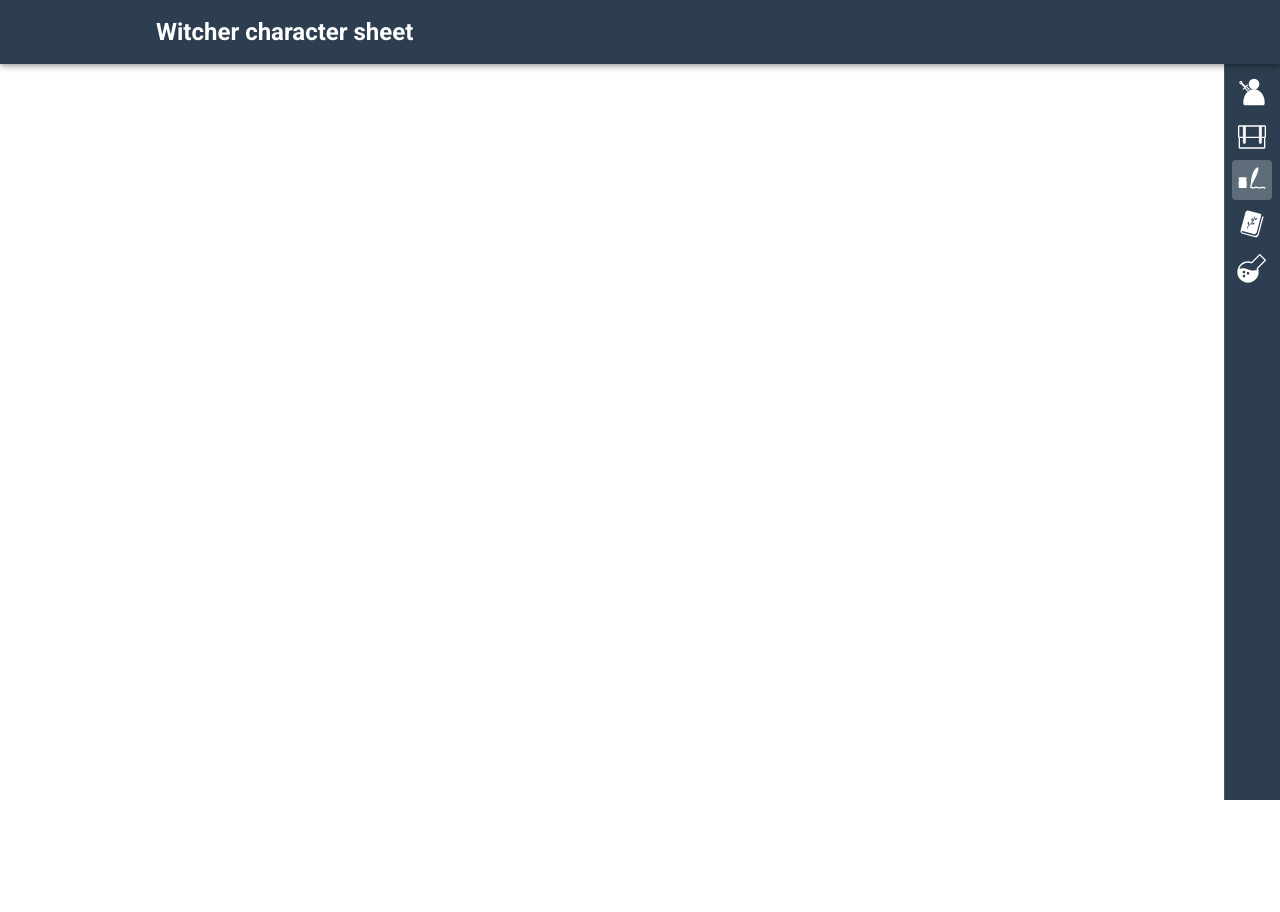
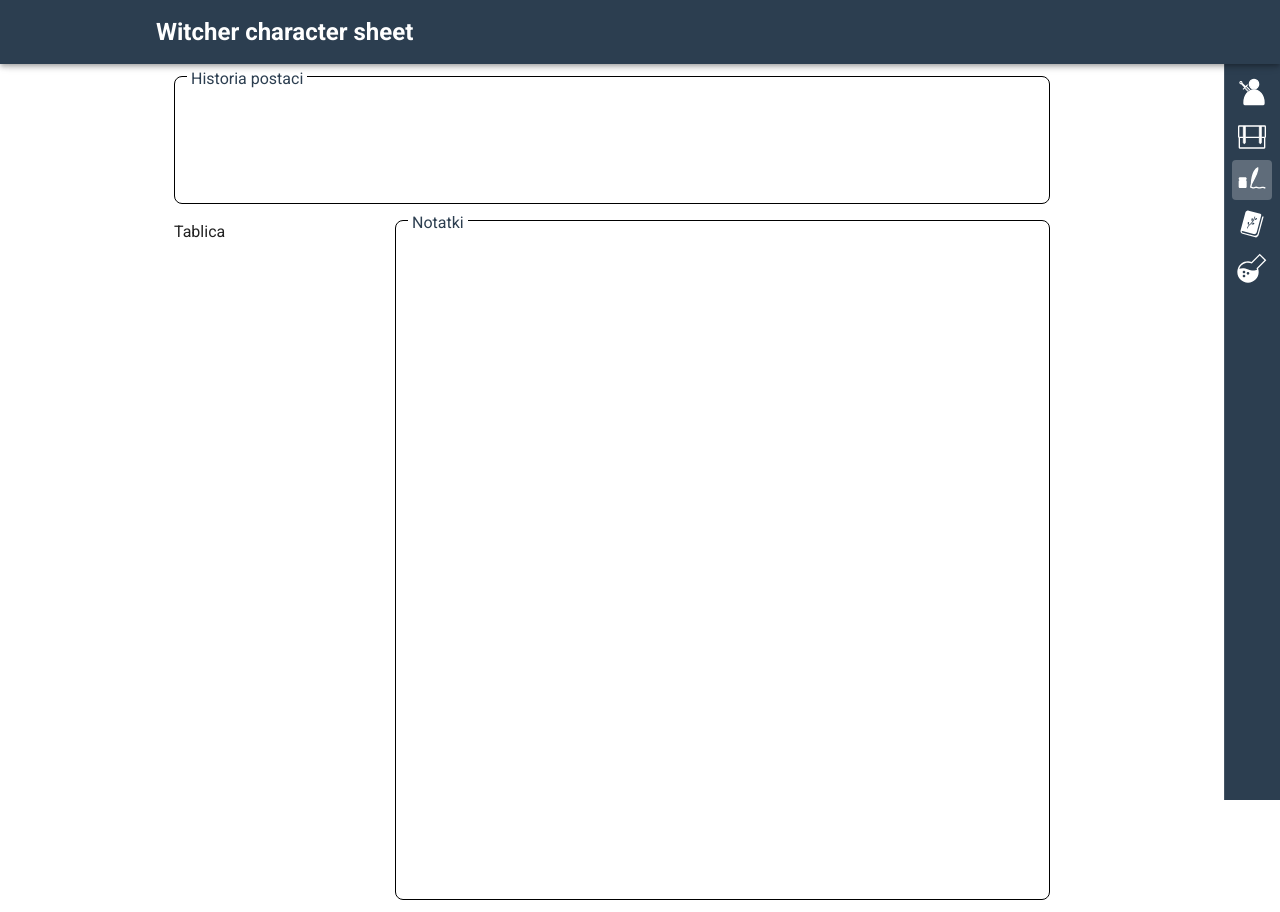
Before and after one commit to DzordzoMen/witcher-character-sheet, a Vue app: page /card/1/notes in a window 1280 px wide. Before the commit the page ends 800 px from the top, so only its background shows below. Built offline with nearby package versions, Linux system fonts and the light colour scheme.

Commit message:
- create notes view and added it to vue-router file - added character history field using witcherInfo object property - added placeholder for border and notes

```diff
--- a/src/router/index.js
+++ b/src/router/index.js
@@ -4,6 +4,7 @@ import store from '../store';
 import Home from '../views/Home.vue';
 import WitcherCard from '../views/WitcherCard.vue';
 import Saddlebags from '../views/Saddlebags.vue';
+import Notes from '../views/Notes.vue';
 import RecipesInfo from '../views/RecipesInfo.vue';
 import Laboratory from '../views/Laboratory.vue';
 
@@ -34,6 +35,7 @@ const routes = [
     name: 'Notes',
     props: true,
     meta: { hasId: true },
+    component: Notes,
   },
   {
     path: '/card/:id/recipe',
--- /dev/null
+++ b/src/views/Notes.vue
@@ -0,0 +1,68 @@
+<template>
+  <loading-screen>
+    <template #resolved>
+      <v-row dense class="align-self-baseline">
+        <v-col cols="12" class="pb-3">
+          <base-field v-model="history">
+            <template #label>
+              Historia postaci
+            </template>
+
+            <v-textarea
+              v-model="history"
+              hide-details
+              auto-grow
+            />
+          </base-field>
+        </v-col>
+
+        <v-col cols="12" md="3">
+          Tablica
+        </v-col>
+        <v-col cols="12" md="9">
+          <base-field v-model="notates">
+            <template #label>
+              Notatki
+            </template>
+
+            <v-textarea
+              v-model="notates"
+              hide-details
+              rows="28"
+              auto-grow
+            />
+          </base-field>
+        </v-col>
+      </v-row>
+    </template>
+  </loading-screen>
+</template>
+
+<script>
+import LoadingScreen from '../components/LoadingScreen.vue';
+import BaseField from '../components/base/Field.vue';
+
+export default {
+  name: 'Notes',
+  components: {
+    LoadingScreen,
+    BaseField,
+  },
+  data: () => ({
+    notates: '',
+  }),
+  computed: {
+    history: {
+      get() {
+        return this.$store.getters['WitcherInfo/WITCHER_HISTORY'];
+      },
+      set(val) {
+        this.$store.dispatch('WitcherInfo/UPDATE_WITCHER_HISTORY', val);
+      },
+    },
+  },
+};
+</script>
+
+<style lang="scss" scoped>
+</style>
```
